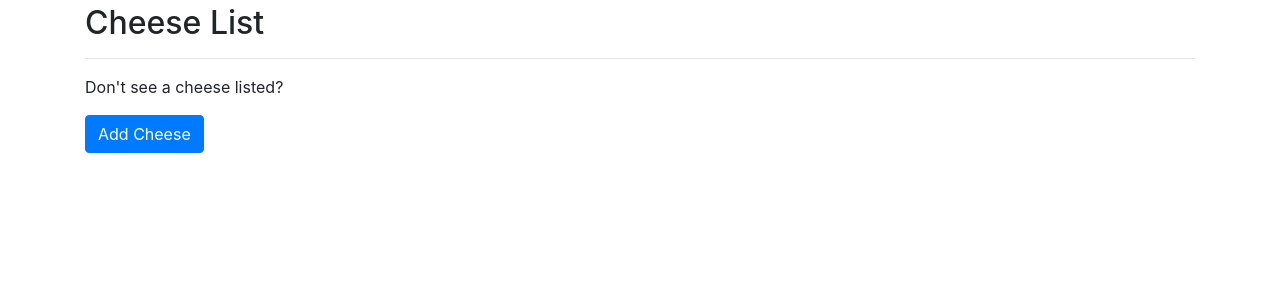
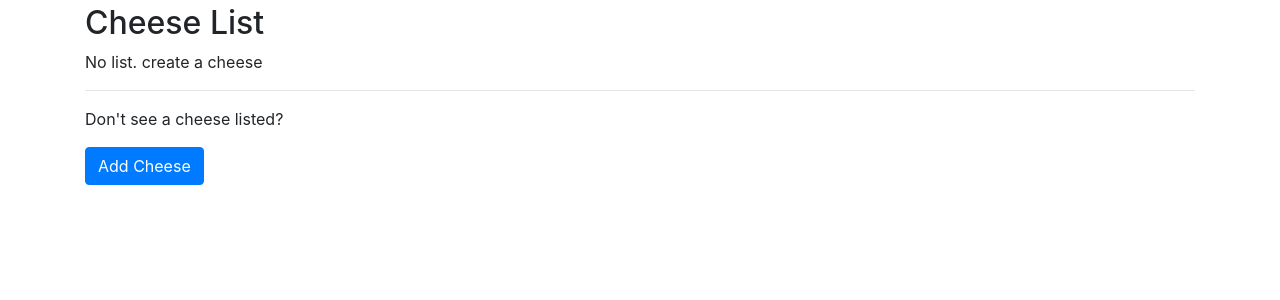
Before and after one commit to ceejaay/django_crash_course, a Django app: page /cheeses/ in a window 1280 px wide. Shown: the part 56-356 px from the top of the page. Run offline with Django 3.2, Linux system fonts and the light colour scheme; data that the repository does not hold is empty; some libraries are stand-ins or nearby versions.

Commit message:
Added a message if there is no cheese list

```diff
--- a/everycheese/everycheese/templates/cheeses/cheese_list.html
+++ b/everycheese/everycheese/templates/cheeses/cheese_list.html
@@ -7,12 +7,20 @@
 
 
 <!-- use the url template tag to generate the absolute URL to the detail page. -->
-<ul>
-    {% for cheese in cheese_list %}
 
-    <li><a href="{% url 'cheeses:detail' cheese.slug %}">{{cheese.name}}</a></li>
-    {% endfor %}
-</ul>
+
+
+<!-- we iterate through cheese_list which is provided to us by CheeseListView -->
+{% if cheese_list %}
+    <ul>
+        {% for c in cheese_list %}
+
+        <li><a href="{% url 'cheeses:detail' c.slug %}">{{c.name}}</a></li>
+        {% endfor %}
+    </ul>
+{% else %}
+  <p>No list. create a cheese</p>
+{% endif %}
 
 <hr/>
 <p>Don't see a cheese listed?</p>
```
